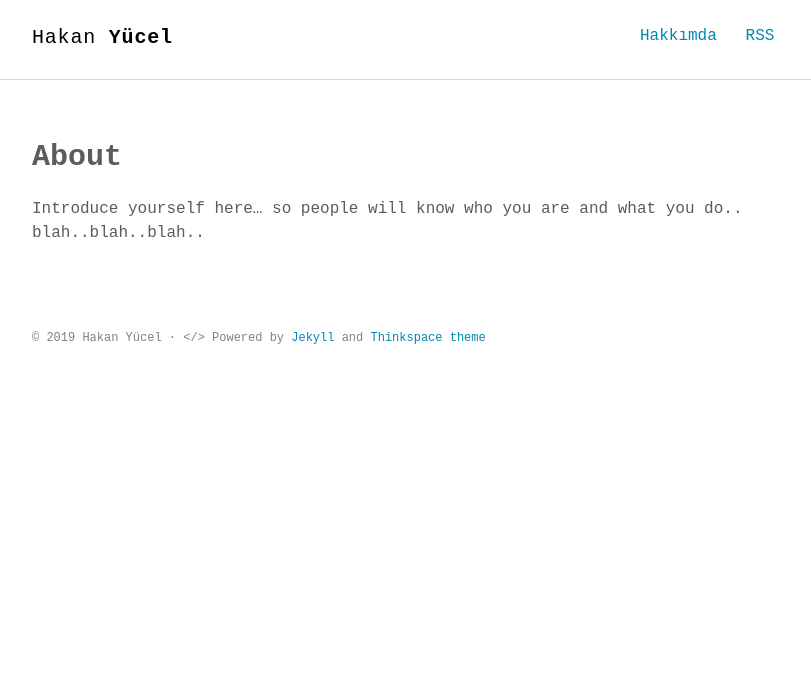
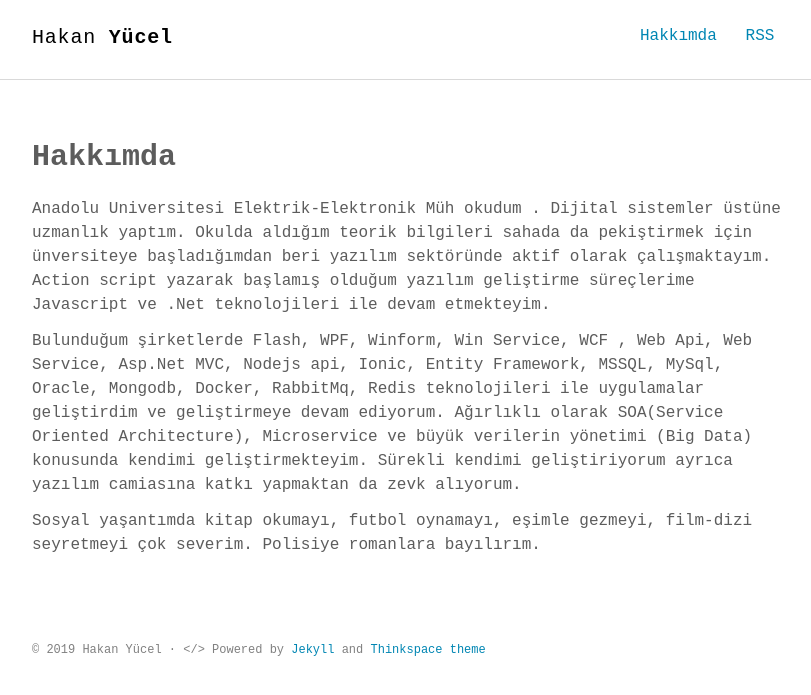
Before and after one commit to hknyuc/myblog, a Jekyll site: the page built from about.md, in a window 1280 px wide. Shown: the top 695 px of the page, without its empty margins (232-1043 px from the left). Built offline with Jekyll 4.4.1, drawn with Linux system fonts in a browser that asks for light colours; some web fonts are replaced.

Commit message:
hakkında

```diff
--- a/about.md
+++ b/about.md
@@ -1,7 +1,10 @@
 ---
 layout: page
-title: About
+title: Hakkımda
 permalink: /about/
 ---
+Anadolu Universitesi Elektrik-Elektronik Müh okudum . Dijital sistemler üstüne uzmanlık yaptım. Okulda aldığım teorik bilgileri sahada da pekiştirmek için ünversiteye başladığımdan beri yazılım sektöründe aktif olarak çalışmaktayım. Action script yazarak başlamış olduğum yazılım geliştirme süreçlerime Javascript ve .Net teknolojileri ile devam etmekteyim.
 
-Introduce yourself here... so people will know who you are and what you do.. blah..blah..blah..
+Bulunduğum şirketlerde Flash, WPF, Winform, Win Service, WCF , Web Api, Web Service, Asp.Net MVC, Nodejs api, Ionic, Entity Framework, MSSQL, MySql, Oracle, Mongodb, Docker, RabbitMq, Redis teknolojileri ile uygulamalar geliştirdim ve geliştirmeye devam ediyorum. Ağırlıklı olarak SOA(Service Oriented Architecture), Microservice ve büyük verilerin yönetimi (Big Data) konusunda kendimi geliştirmekteyim. Sürekli kendimi geliştiriyorum ayrıca yazılım camiasına katkı yapmaktan da zevk alıyorum.
+
+Sosyal yaşantımda  kitap okumayı, futbol oynamayı, eşimle gezmeyi, film-dizi seyretmeyi çok severim. Polisiye romanlara bayılırım.
```
Also changed, not shown: _posts/2018-08-01-JavaScript ve Aspect Oriented Programming.md (+1 -1 lines).
